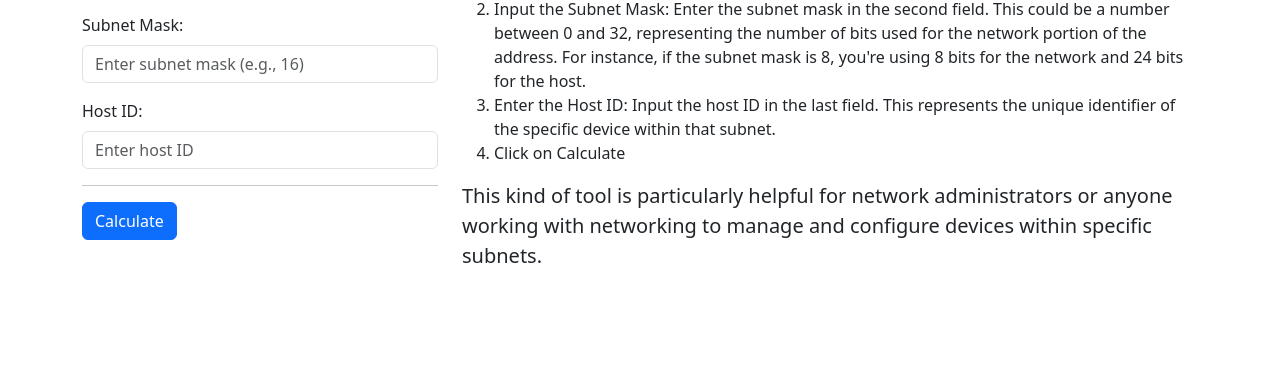
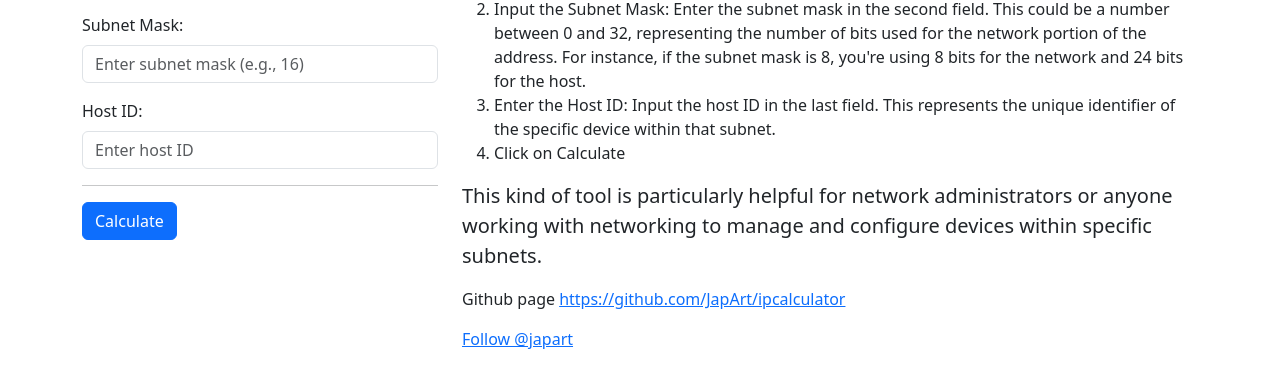
Before and after one commit to JapArt/ipcalculator, a plain HTML site: page index.html in a window 1280 px wide. Shown: the part 254-642 px from the top of the page. Drawn offline with nearby package versions, Linux system fonts and the light colour scheme.

Commit message:
Update index.html

```diff
--- a/index.html
+++ b/index.html
@@ -50,6 +50,9 @@
         <p class="lead">
           This kind of tool is particularly helpful for network administrators or anyone working with networking to manage and configure devices within specific subnets.
         </p>
+        <p>Github page <a href="https://github.com/JapArt/ipcalculator">https://github.com/JapArt/ipcalculator</a></p>
+        <!-- Place this tag where you want the button to render. -->
+        <a class="github-button" href="https://github.com/japart" data-size="large" aria-label="Follow @japart on GitHub">Follow @japart</a>
       </div>
     </div>
   </div>
```
